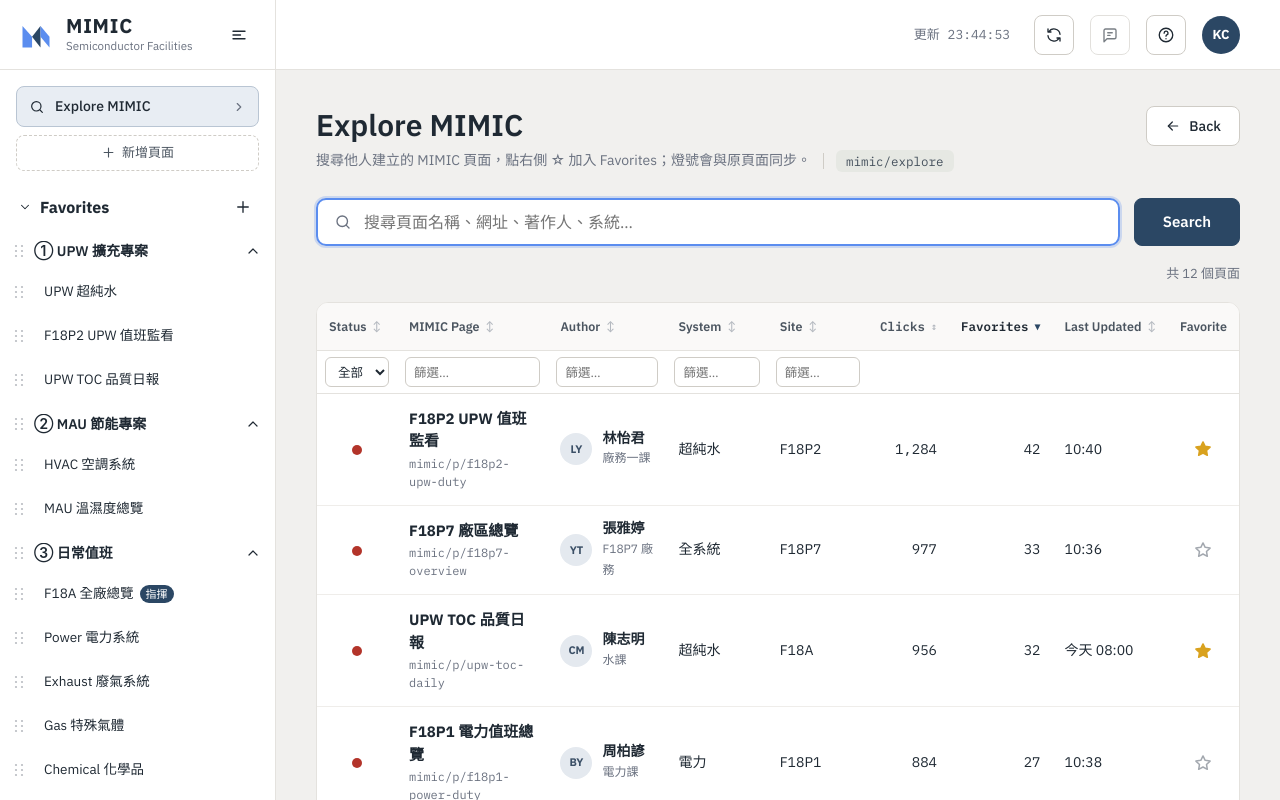
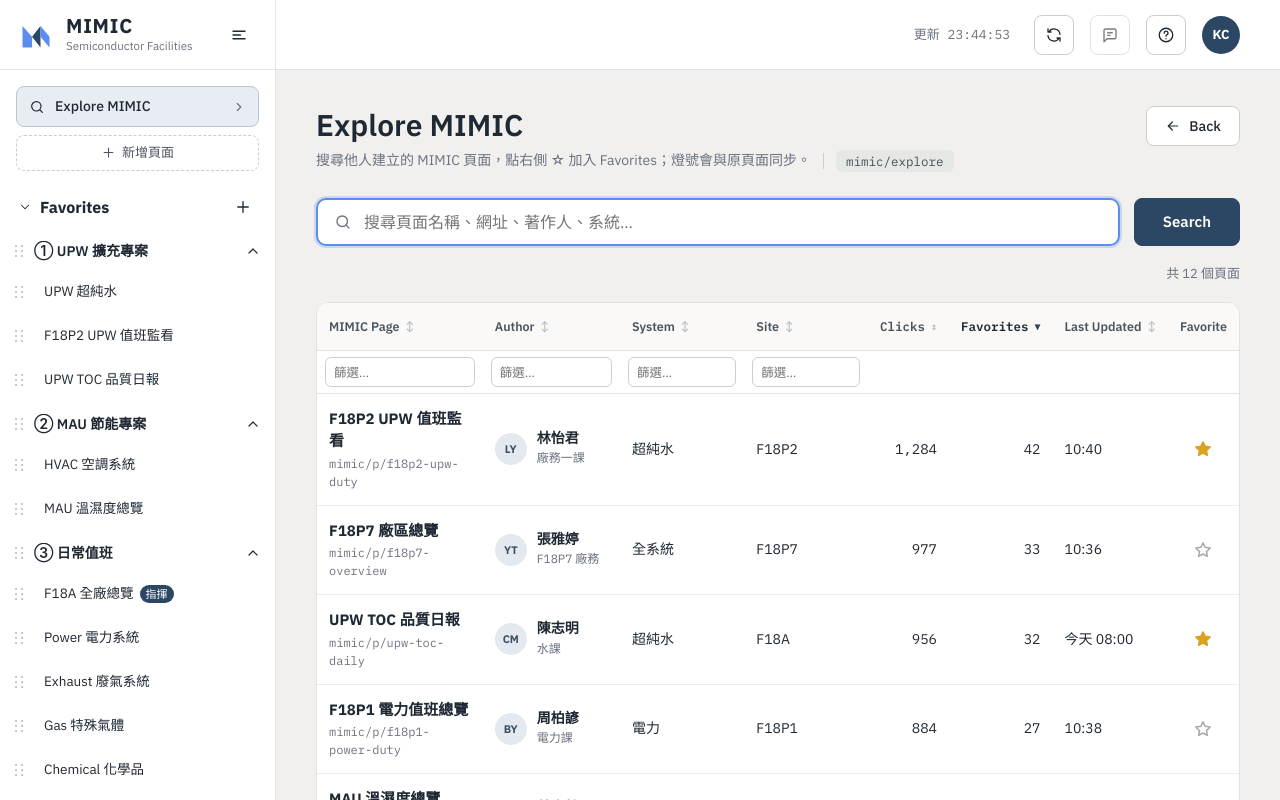
Before and after one commit to KelvinChengj/MIMIC, a React (Vite) app in the folder web/: page /explore in a window 1280 px wide. Built offline with nearby package versions, Linux system fonts and the light colour scheme.

Commit message:
Explore 移除總結燈號（Status 欄、排序與篩選）
Co-Authored-By: Claude Opus 5.5 <noreply@anthropic.com>
Claude-Session: https://claude.ai/code/session_01EfdkUoHeMomc3LUYVsTULa

```diff
--- a/web/src/pages/ExplorePage.tsx
+++ b/web/src/pages/ExplorePage.tsx
@@ -1,16 +1,13 @@
 import { useMemo, useState, type ReactNode } from 'react';
 import { Link, useNavigate, useSearchParams } from 'react-router-dom';
-import { Dot } from '../components/Lamp';
 import { BackButton, PageHeader } from '../components/PageParts';
 import { CloseIcon, SearchIcon, StarIcon } from '../components/Icons';
 import { PAGES } from '../catalog/catalog';
-import { usePageStatus } from '../state/derived';
 import { useFavorites } from '../state/FavoritesContext';
-import type { PageDef, Status } from '../types';
+import type { PageDef } from '../types';
 
 /** 可排序的欄位（點欄名切換：第一次依該欄預設方向，再點反向） */
 const COLUMNS = {
-  status: { label: 'Status', dir: 'desc' },
   page: { label: 'MIMIC Page', dir: 'asc' },
   author: { label: 'Author', dir: 'asc' },
   system: { label: 'System', dir: 'asc' },
@@ -21,7 +18,6 @@ const COLUMNS = {
 } as const;
 type SortId = keyof typeof COLUMNS;
 type Dir = 'asc' | 'desc';
-const SEVERITY: Record<Status, number> = { red: 3, yellow: 2, gray: 1, green: 0 };
 
 const EXPLORE_PAGES = PAGES.filter((p) => p.explore);
 const has = (text: string | undefined, f: string) => !f || (text ?? '').toLowerCase().includes(f.trim().toLowerCase());
@@ -70,7 +66,6 @@ function FilterCell({ label, value, onChange, className = '' }: { label: string;
 export function ExplorePage() {
   const [params, setParams] = useSearchParams();
   const navigate = useNavigate();
-  const pageStatus = usePageStatus();
   const { isFavorite, toggleFavorite } = useFavorites();
 
   // 篩選條件都放在網址 query，所以搜尋結果也能分享
@@ -79,7 +74,6 @@ export function ExplorePage() {
   const system = params.get('system') ?? '';
   const site = params.get('site') ?? '';
   const author = params.get('author') ?? '';
-  const status = (params.get('status') ?? '') as Status | '';
   const sort: SortId = (params.get('sort') as SortId) in COLUMNS ? (params.get('sort') as SortId) : 'favorites';
   const dir: Dir = params.get('dir') === 'asc' || params.get('dir') === 'desc' ? (params.get('dir') as Dir) : COLUMNS[sort].dir;
   const [text, setText] = useState(urlQ);
@@ -105,7 +99,6 @@ export function ExplorePage() {
     const q = urlQ.trim().toLowerCase();
     const key = (p: PageDef): string | number => {
       switch (sort) {
-        case 'status': return SEVERITY[pageStatus(p)];
         case 'page': return p.title;
         case 'author': return p.author?.name ?? '';
         case 'system': return p.systemTags?.join(' ') ?? '';
@@ -120,7 +113,6 @@ export function ExplorePage() {
       .filter((p) => has(p.systemTags?.join(' '), system))
       .filter((p) => has(p.siteLabel, site))
       .filter((p) => has(`${p.author?.name} ${p.author?.dept}`, author))
-      .filter((p) => !status || pageStatus(p) === status)
       .filter((p) => {
         if (!q) return true;
         const hay = [p.title, `mimic/p/${p.slug}`, p.author?.name, p.author?.dept, p.systemTags?.join(' '), p.siteLabel].join(' ').toLowerCase();
@@ -131,9 +123,9 @@ export function ExplorePage() {
         const c = typeof ka === 'number' && typeof kb === 'number' ? ka - kb : String(ka).localeCompare(String(kb), 'zh-Hant');
         return dir === 'asc' ? c : -c;
       });
-  }, [urlQ, fPage, system, site, author, status, sort, dir, pageStatus, isFavorite]);
+  }, [urlQ, fPage, system, site, author, sort, dir, isFavorite]);
 
-  const anyFilter = !!(urlQ || fPage || system || site || author || status);
+  const anyFilter = !!(urlQ || fPage || system || site || author);
   const submit = () => setParam('q', text.trim());
 
   return (
@@ -172,7 +164,6 @@ export function ExplorePage() {
         <table className="explore-table">
           <thead>
             <tr>
-              <SortHeader id="status" sort={sort} dir={dir} onSort={onSort} />
               <SortHeader id="page" sort={sort} dir={dir} onSort={onSort} />
               <SortHeader id="author" sort={sort} dir={dir} onSort={onSort} />
               <SortHeader id="system" sort={sort} dir={dir} onSort={onSort} />
@@ -183,17 +174,6 @@ export function ExplorePage() {
               <th className="center">Favorite</th>
             </tr>
             <tr className="filter-row">
-              <th>
-                <span className="col-filter">
-                  <select aria-label="篩選 Status" value={status} onChange={(e) => setParam('status', e.target.value)}>
-                    <option value="">全部</option>
-                    <option value="red">紅</option>
-                    <option value="yellow">黃</option>
-                    <option value="green">綠</option>
-                    <option value="gray">灰</option>
-                  </select>
-                </span>
-              </th>
               <FilterCell label="MIMIC Page" value={fPage} onChange={(v) => setParam('page', v)} />
               <FilterCell label="Author" value={author} onChange={(v) => setParam('author', v)} />
               <FilterCell label="System" value={system} onChange={(v) => setParam('system', v)} />
@@ -206,7 +186,6 @@ export function ExplorePage() {
               const fav = isFavorite(p.slug);
               return (
                 <tr key={p.slug} onClick={() => navigate(`/p/${p.slug}`)}>
-                  <td><Dot status={pageStatus(p)} /></td>
                   <td>
                     <Link to={`/p/${p.slug}`} className="page-link" onClick={(e) => e.stopPropagation()}>
                       <Highlight text={p.title} q={urlQ} />
@@ -240,7 +219,7 @@ export function ExplorePage() {
             })}
             {results.length === 0 && (
               <tr>
-                <td colSpan={9} className="explore-table__empty">
+                <td colSpan={8} className="explore-table__empty">
                   找不到符合的頁面。試試較短的關鍵字，或
                   <button className="link-btn" onClick={() => { setText(''); setParams({}, { replace: true }); }}>清除全部條件</button>。
                 </td>
--- a/web/src/state/derived.ts
+++ b/web/src/state/derived.ts
@@ -6,7 +6,7 @@ import { pageBySlug } from '../catalog/catalog';
 import { buildTagIndex, lampVTag, vtagKey } from '../lib/blocks';
 import { layerOf } from '../lib/pages';
 import { worstOf } from '../lib/status';
-import type { Layer, PageDef, Status, UserPage } from '../types';
+import type { Layer, Status, UserPage } from '../types';
 import { useFdm } from './FdmContext';
 import { useUserPages } from './UserPagesContext';
 
@@ -28,15 +28,6 @@ export function useBlockEnv(): BlockEnv {
 export function pageStatusOf(page: UserPage, env: BlockEnv): Status {
   const contributions = page.blocks.flatMap((b) => getBlockDef(b.type)?.status?.(b, env) ?? []);
   return worstOf(contributions.length ? contributions : ['gray']);
-}
-
-/** 頁面（Explore、側欄）上的整體燈號 */
-export function usePageStatus() {
-  const env = useBlockEnv();
-  return useMemo(() => (page: PageDef): Status => {
-    const layout = env.getPage(page.slug);
-    return layout ? pageStatusOf(layout, env) : 'gray';
-  }, [env]);
 }
 
 export interface ResolvedPage {
--- a/web/src/styles.css
+++ b/web/src/styles.css
@@ -222,7 +222,6 @@ code { font-family: var(--mono); font-size: 0.92em; }
 .explore-table tbody tr:last-child td { border-bottom: 0; }
 .explore-table .num { font-family: var(--mono); }
 .explore-table .center { text-align: center; }
-.explore-table td:first-child { text-align: center; }
 .page-link { display: block; font-weight: 700; font-size: 15px; }
 .page-link:hover { text-decoration: underline; }
 .page-path { display: block; color: var(--muted); font-size: 12px; margin-top: 2px; }
```
Also changed, not shown: 1 other file (tests, documents, lock files or other folders).
